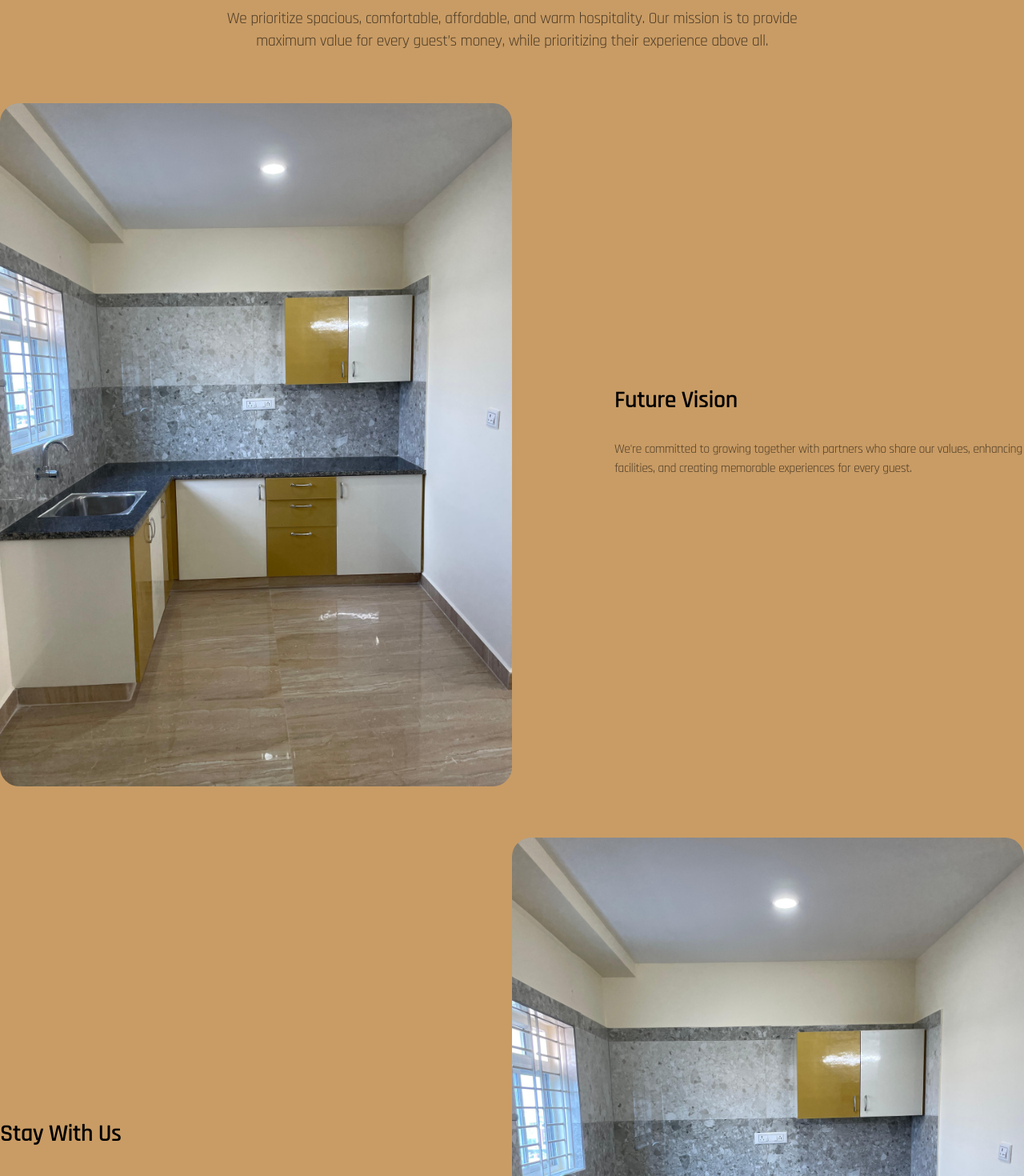
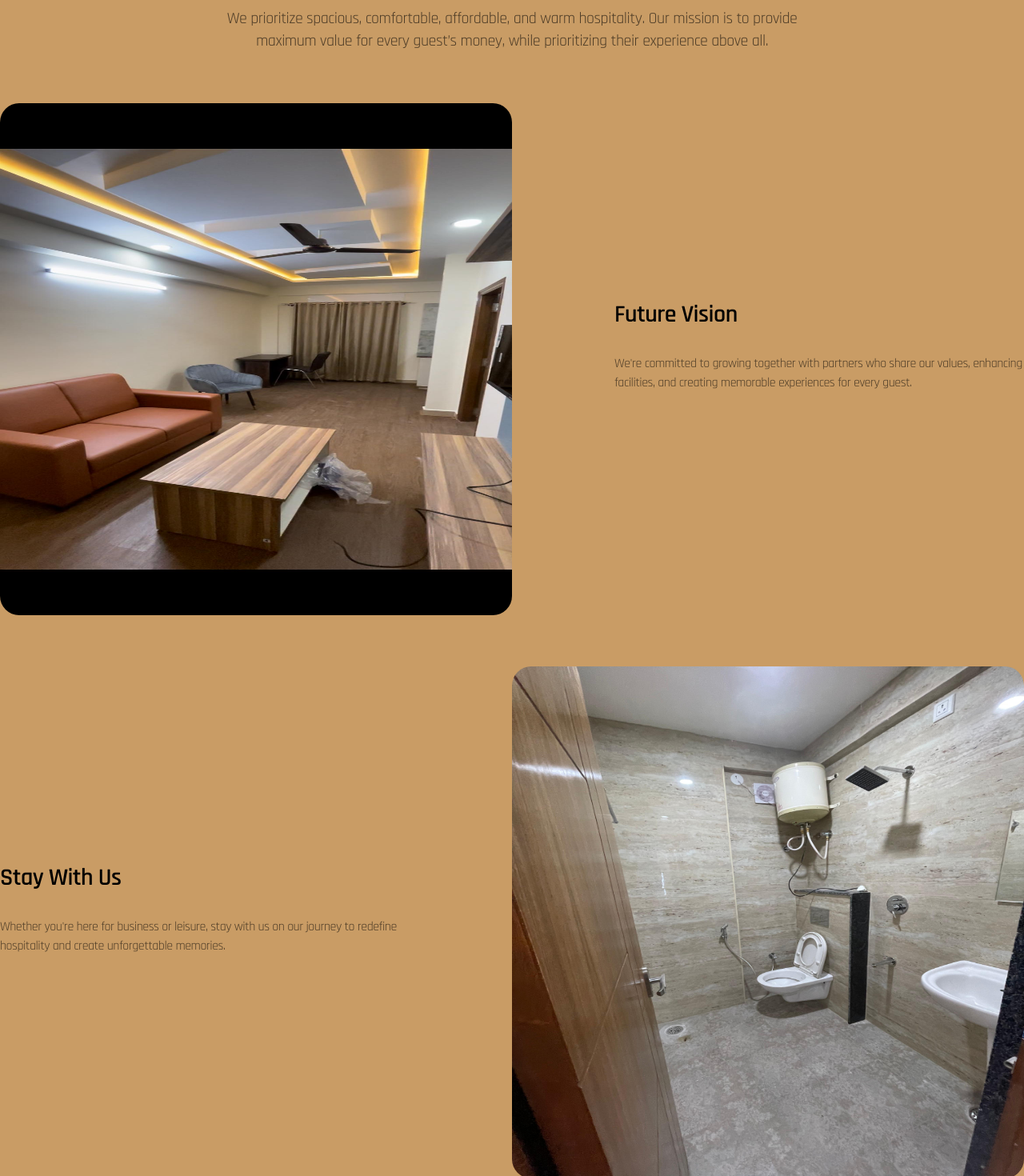
Before and after one commit to ishaan-chadha1/mk-residencies, a Next.js app: page / in a window 1280 px wide. Shown: the part 2340-3810 px from the top of the page at 80% size. Built offline with nearby package versions, Linux system fonts and the light colour scheme; a web font is replaced by a local one.

Commit message:
Addition of Images

```diff
--- a/components/ContentImage/ContentImage.js
+++ b/components/ContentImage/ContentImage.js
@@ -10,7 +10,7 @@ const ContentImageData = [
         content:
             "We're committed to growing together with partners who share our values, enhancing facilities, and creating memorable experiences for every guest.",
         align: "right",
-        image: "/IMG-20250115-WA0003.jpg"
+        image: "/2.jpg"
     },
     {
         id: uuid(),
@@ -18,7 +18,7 @@ const ContentImageData = [
         content:
             "Whether you're here for business or leisure, stay with us on our journey to redefine hospitality and create unforgettable memories.",
         align: "left",
-        image: "/IMG-20250115-WA0003.jpg"
+        image: "/33.jpg?height=485&width=940"
     }
 ];
 
@@ -42,7 +42,7 @@ export const ContentImage = () => {
                             height={512}
                             objectFit="cover"
                             alt="Process Banner 1"
-                            className="drop-shadow-xl w-full offset-y-0 offset-x-8 blur-16 transform transition-transform hover:scale-105"
+                            className="drop-shadow-xl w-full h-full aspect-square transform transition-transform hover:scale-105"
                         />
                     </div>
                     <div
```
